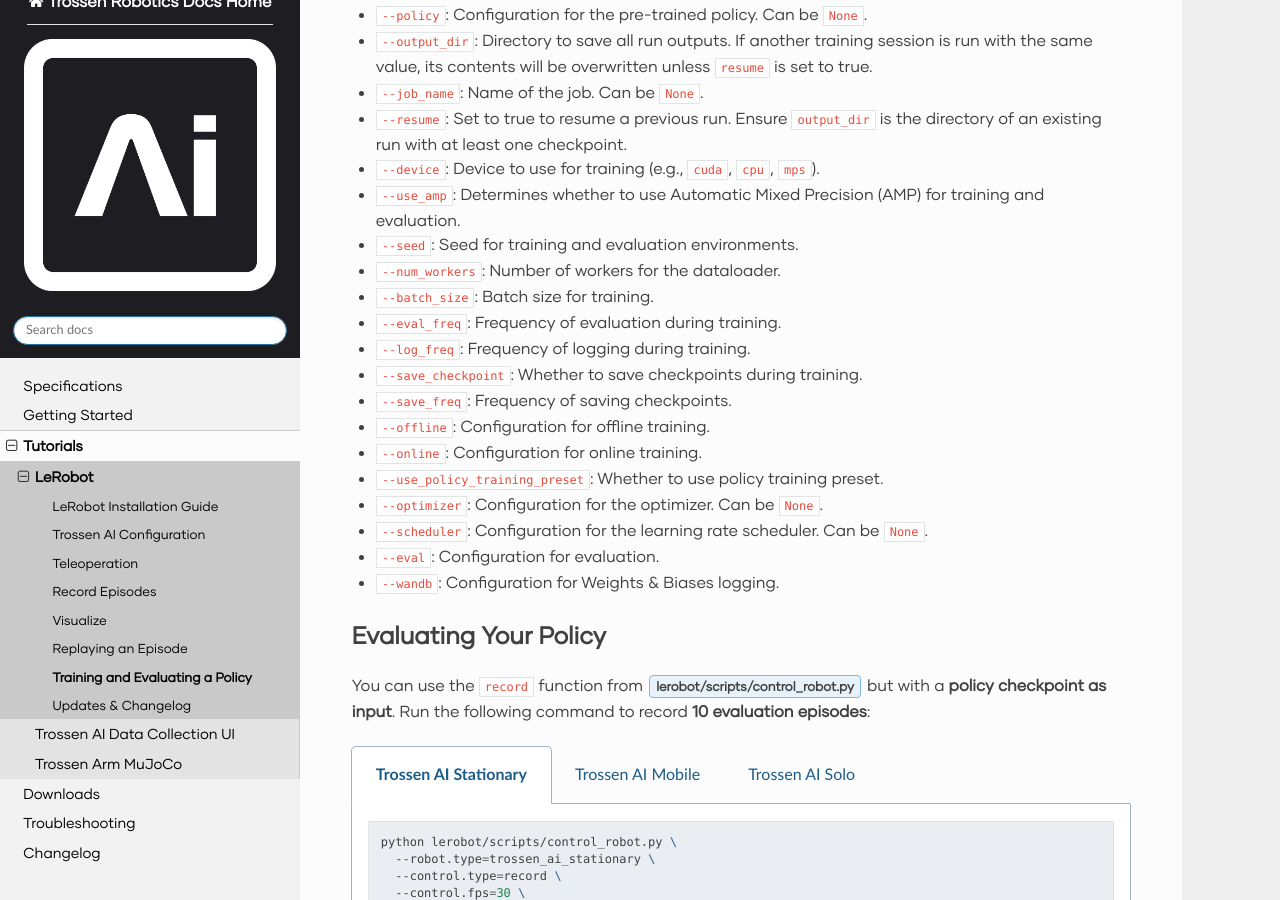
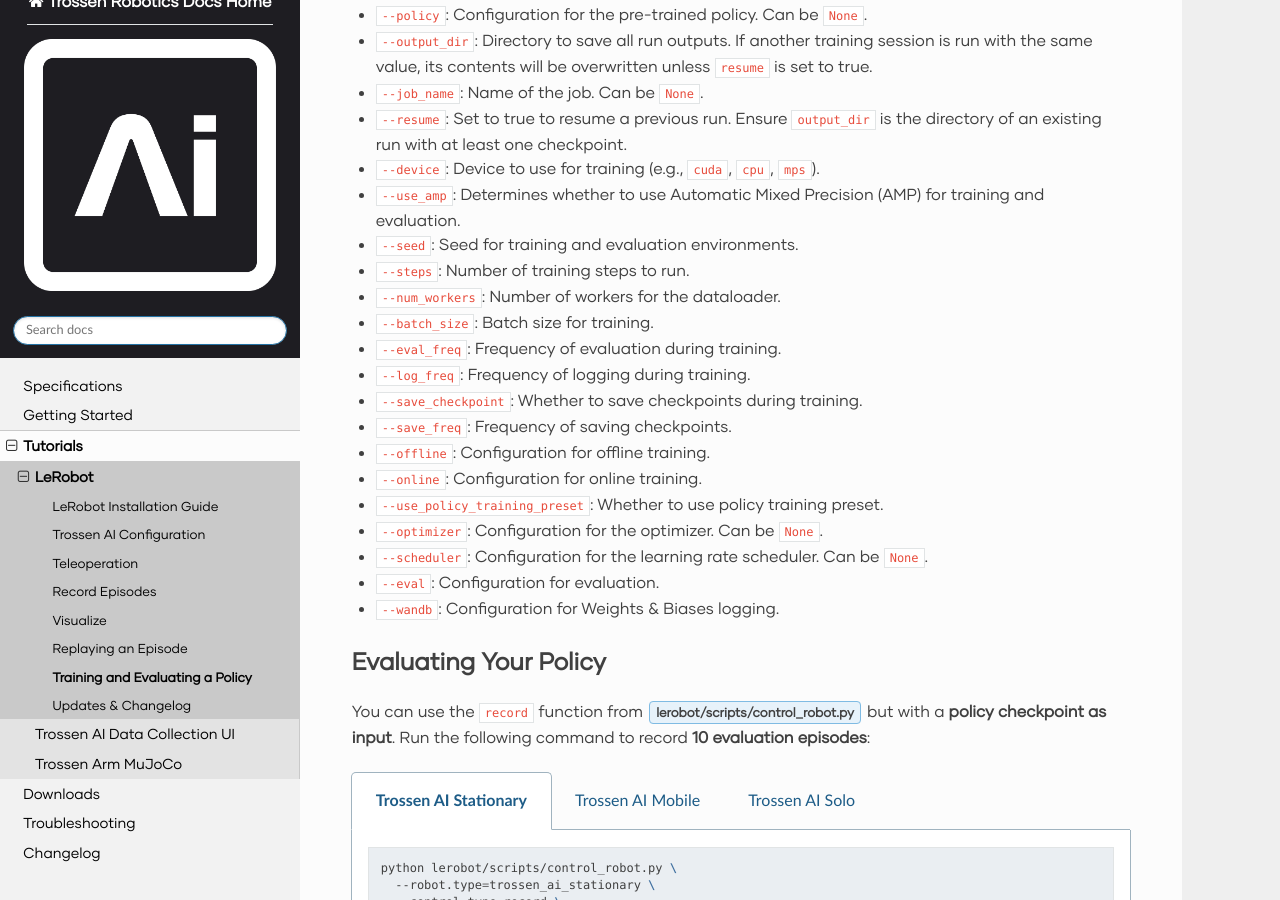
Before and after one commit to TrossenRobotics/trossen_arm, a Sphinx documentation site: the page built from docs/tutorials/lerobot/train_and_evaluate.rst, in a window 1280 px wide and 900 px high, scrolled down 1352 px. Built offline with Sphinx 7.4.7 and the Read the Docs theme 3.1.0, drawn with Linux system fonts in a browser that asks for light colours; some web fonts are replaced; pages that are not in the unit, such as notebooks, are missing from menus.

Commit message:
document: how to set number of training steps

```diff
--- a/docs/tutorials/lerobot/train_and_evaluate.rst
+++ b/docs/tutorials/lerobot/train_and_evaluate.rst
@@ -89,6 +89,7 @@ The training pipeline can be configured using the following parameters:
 - ``--device``: Device to use for training (e.g., ``cuda``, ``cpu``, ``mps``).
 - ``--use_amp``: Determines whether to use Automatic Mixed Precision (AMP) for training and evaluation.
 - ``--seed``: Seed for training and evaluation environments.
+- ``--steps``: Number of training steps to run.
 - ``--num_workers``: Number of workers for the dataloader.
 - ``--batch_size``: Batch size for training.
 - ``--eval_freq``: Frequency of evaluation during training.
```
